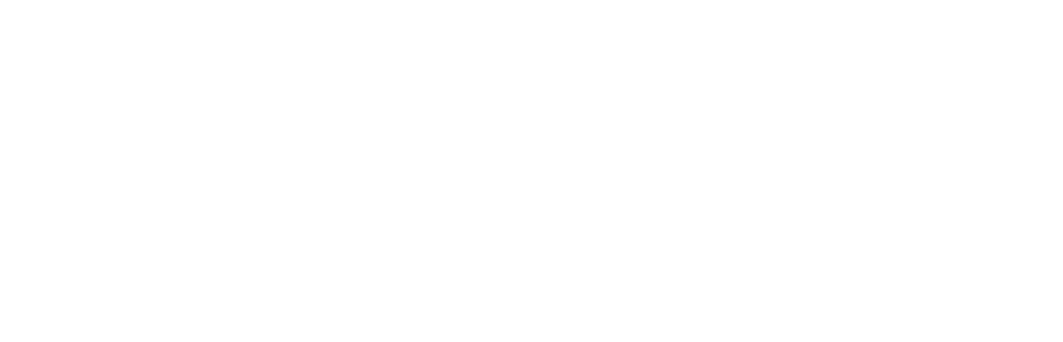
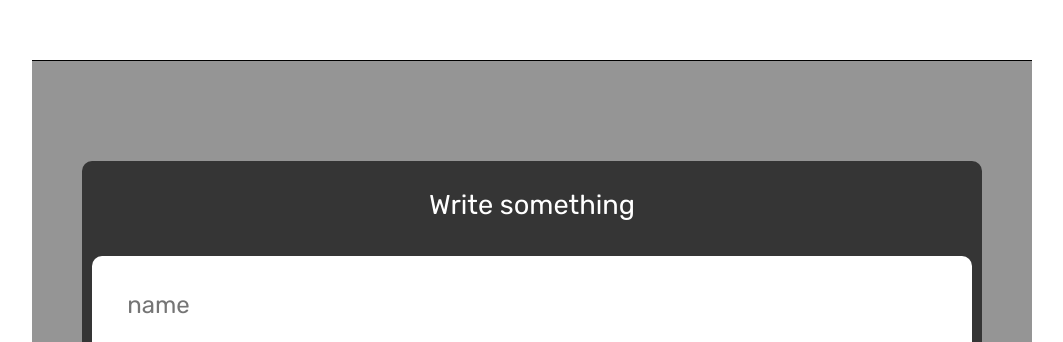
Before and after one commit to adkinsmpage/blog-page, a Next.js app: page / in a window 1280 px wide. Shown: the part 751-1093 px from the top of the page, without its empty margins (108-1171 px from the left). Before the commit the page ends 800 px from the top, so only its background shows below. Built offline with nearby package versions, Linux system fonts and the light colour scheme.

Commit message:
add form in footer

```diff
--- a/components/Footer/Footer.module.css
+++ b/components/Footer/Footer.module.css
@@ -0,0 +1,31 @@
+.wrapper {
+  padding: 10% 5%;
+  background-color: rgb(149, 149, 149);
+  border-top: 1px solid black;
+}
+.formWrapper {
+  padding: 10px;
+  background-color: rgb(53, 53, 53);
+  border-radius: 10px;
+}
+.formWrapper form {
+  display: flex;
+  flex-direction: column;
+}
+.formWrapper p {
+  font-size: 1.7rem;
+  text-align: center;
+  margin: 2% 0;
+  color: white;
+}
+.formWrapper input,
+.formWrapper textarea {
+  padding: 4%;
+  font-size: 1.5rem;
+  margin: 2% 0;
+  color: rgb(71, 71, 71);
+  border-radius: 10px;
+  border-style: none;
+  outline: none;
+  font-family: "Rubik";
+}
--- a/components/Footer/Footer.tsx
+++ b/components/Footer/Footer.tsx
@@ -1,5 +1,16 @@
 import style from "./Footer.module.css";
 
 export default function Footer() {
-  return <div className={style.wrapper}>footer</div>;
+  return (
+    <div className={style.wrapper}>
+      <div className={style.formWrapper}>
+        <p>Write something</p>
+        <form action="">
+          <input type="text" placeholder="name" />
+          <input type="email" placeholder="email" />
+          <textarea placeholder="your message" />
+        </form>
+      </div>
+    </div>
+  );
 }
--- a/components/Layout/Layout.module.css
+++ b/components/Layout/Layout.module.css
@@ -1,3 +1,9 @@
 .wrapper {
   min-height: 100vh;
+  display: flex;
+  flex-direction: column;
 }
+.content {
+  flex-grow: 1;
+  min-height: 90vh;
+}
--- a/components/Layout/Layout.tsx
+++ b/components/Layout/Layout.tsx
@@ -1,3 +1,5 @@
+import Footer from "../Footer/Footer";
+import NavBar from "../NavBar/NavBar";
 import style from "./Layout.module.css";
 
 interface ILayout {
@@ -5,5 +7,12 @@
 }
 
 export default function Layout({ children }: ILayout) {
-  return <div className={style.wrapper}></div>;
+  return (
+    <div className={style.wrapper}>
+      <NavBar />
+      <div className={style.content}>{children}</div>
+
+      <Footer />
+    </div>
+  );
 }
--- a/pages/_app.tsx
+++ b/pages/_app.tsx
@@ -1,7 +1,12 @@
 import "../styles/globals.css";
 import type { AppProps } from "next/app";
+import Layout from "../components/Layout/Layout";
 
 function MyApp({ Component, pageProps }: AppProps) {
-  return <Component {...pageProps} />;
+  return (
+    <Layout>
+      <Component {...pageProps} />
+    </Layout>
+  );
 }
 export default MyApp;
--- a/pages/index.tsx
+++ b/pages/index.tsx
@@ -2,7 +2,7 @@
 import Head from "next/head";
 import Image from "next/image";
 import Link from "next/link";
-import Footer from "../components/Footer/Footer";
+
 import NavBar from "../components/NavBar/NavBar";
 import PostList from "../components/PostList/PostList";
 
@@ -14,11 +14,9 @@
         <meta name="description" content="Generated by create next app" />
         <link rel="icon" href="/favicon.ico" />
       </Head>
-      <NavBar />
       <PostList>
         <h1>hello</h1>
       </PostList>
-      <Footer />
     </>
   );
 };
--- a/styles/globals.css
+++ b/styles/globals.css
@@ -1,7 +1,8 @@
+@import url("https://fonts.googleapis.com/css2?family=Rubik:wght@400;500&display=swap");
+
 html,
 body {
-  font-family: -apple-system, BlinkMacSystemFont, Segoe UI, Roboto, Oxygen,
-    Ubuntu, Cantarell, Fira Sans, Droid Sans, Helvetica Neue, sans-serif;
+  font-family: "Rubik", sans-serif;
   max-width: 1000px;
   margin: 0 auto;
 }
```
